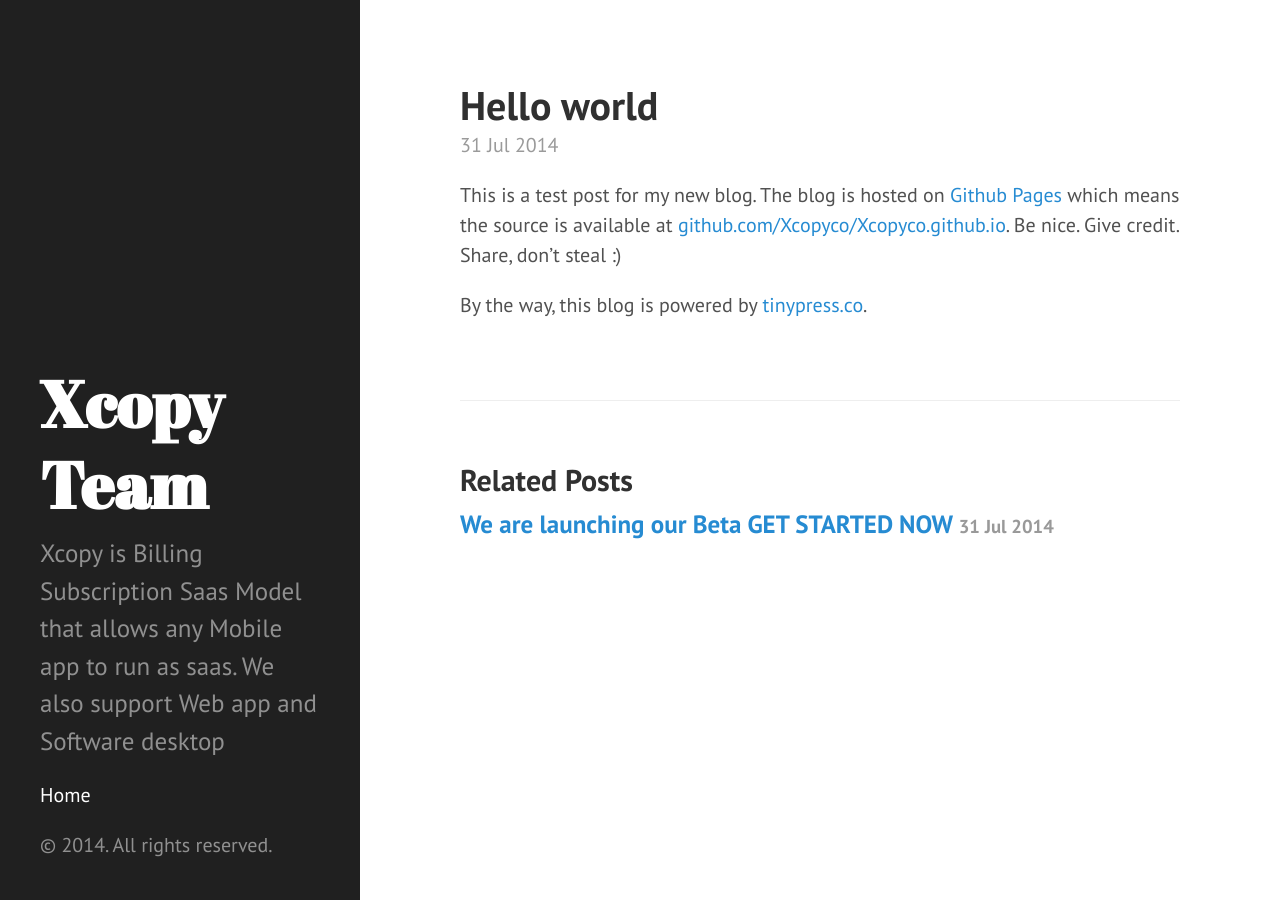
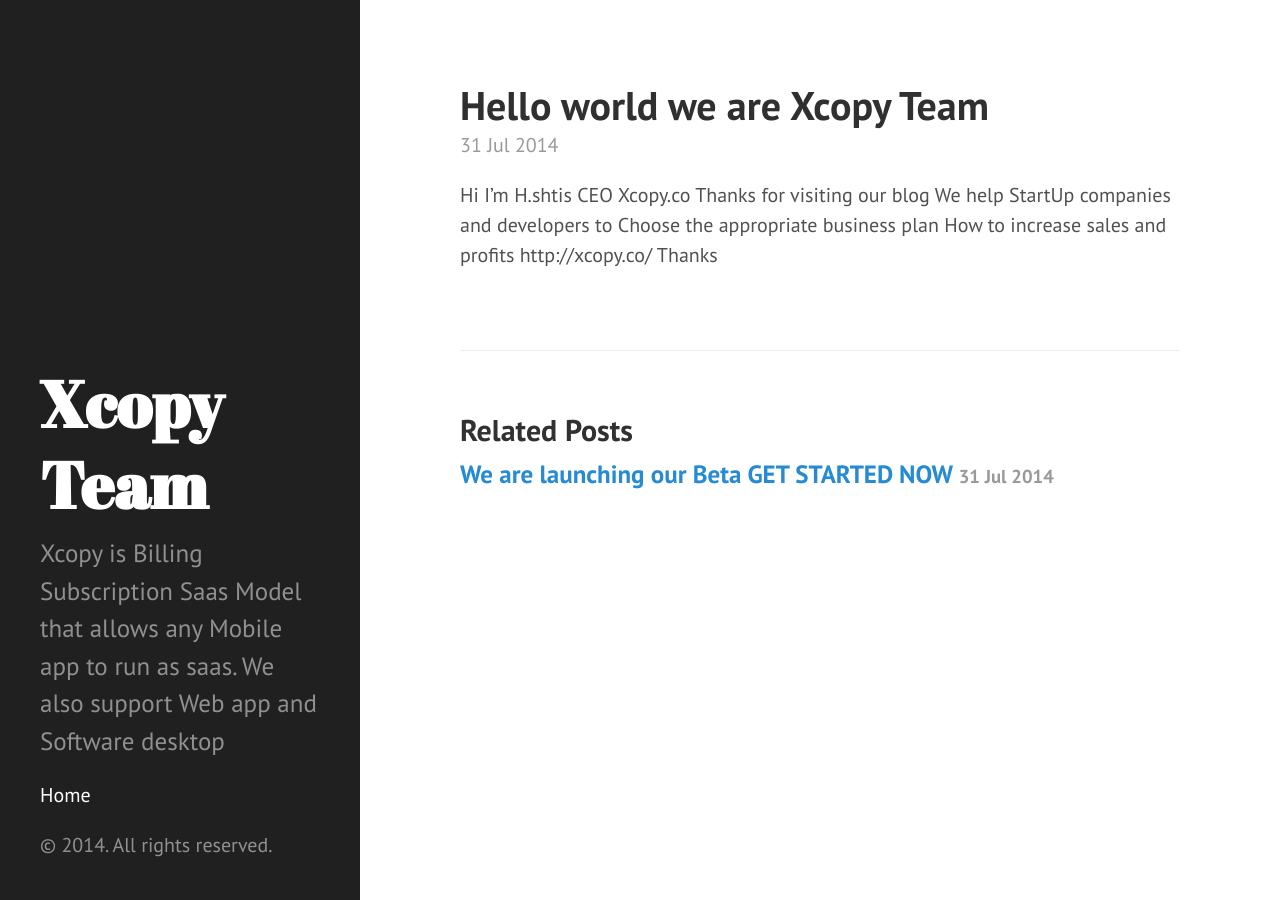
Before and after one commit to Xcopyco/Xcopyco.github.io, a Jekyll site: the page built from _posts/2014-07-31-hello-world.markdown, in a window 1280 px wide. Built offline with Jekyll 4.4.1, drawn with Linux system fonts in a browser that asks for light colours.

Commit message:
Post update: Hello world

```diff
--- a/_posts/2014-07-31-hello-world.markdown
+++ b/_posts/2014-07-31-hello-world.markdown
@@ -1,8 +1,12 @@
 ---
 published: true
-title: Hello world
+title: Hello world we are Xcopy Team
 layout: post
 ---
-This is a test post for my new blog. The blog is hosted on [Github Pages](http://pages.github.com/) which means the source is available at [github.com/Xcopyco/Xcopyco.github.io](http://github.com/Xcopyco/Xcopyco.github.io). Be nice. Give credit. Share, don't steal :)
-
-By the way, this blog is powered by [tinypress.co](https://tinypress.co).
+Hi
+I'm H.shtis CEO Xcopy.co
+Thanks for visiting our blog
+We help StartUp companies and developers to Choose the appropriate business plan
+How to increase sales and profits
+http://xcopy.co/
+Thanks
```
